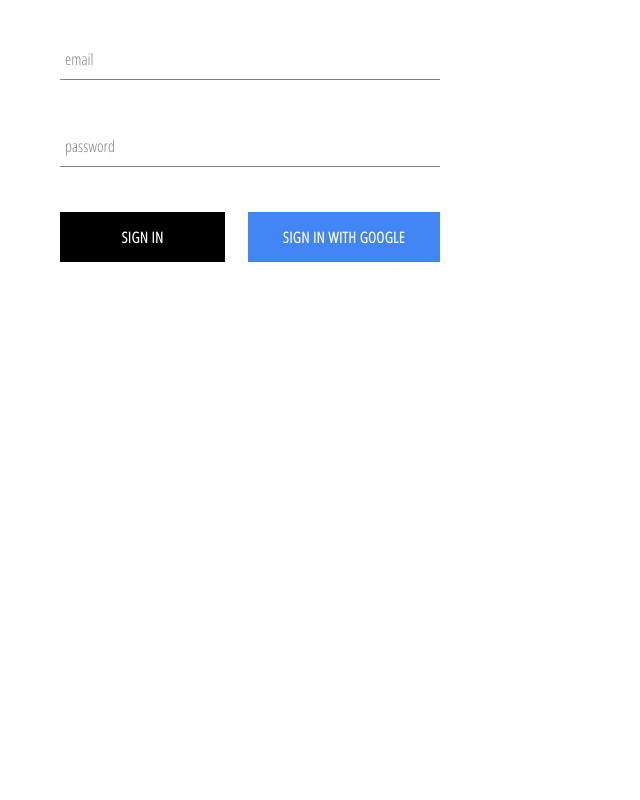
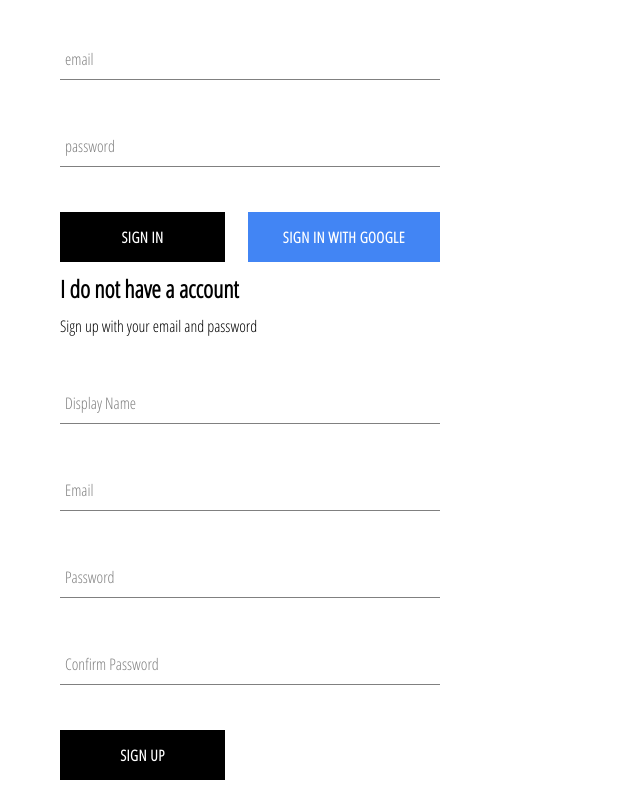
Before and after one commit to andrewhigton/ecomm-clothes, a React (Create React App) app: page /signin in a window 1280 px wide. Shown: the part 217-1017 px from the top of the page, without its empty margins (0-640 px from the left). Before the commit the page ends 800 px from the top, so only its background shows below. Built offline with nearby package versions, Linux system fonts and the light colour scheme; no server answers.

Commit message:
added signin and signup to firebase

```diff
--- a/src/App.js
+++ b/src/App.js
@@ -5,7 +5,7 @@
 import ShopPage from './page/shop/shop.component.jsx';
 import Header from './components/header/header.component';
 import SignInAndSignUpPage from './page/sign-in-sign-up/sign-in-sign-up.component';
-import { auth } from './firebase/firebase.utils';
+import { auth, createUserProfileDocument } from './firebase/firebase.utils';
 
 class App extends React.Component {
   constructor() {
@@ -16,19 +16,30 @@
     }
   }
 
-
+  unsubscribeFromAuth = null;
 
   componentDidMount() {
-    this.unsubscribeFromAuth = auth.onAuthStateChanged(user => {
-      this.setState({ currentUser: user });
-      console.log(user);
+    this.unsubscribeFromAuth = auth.onAuthStateChanged(async userAuth => {
+      if(userAuth) {
+        const userRef = await createUserProfileDocument(userAuth);
+        userRef.onSnapshot(snapShot => {
+          this.setState({
+            currentUser: {
+              id: snapShot.id,
+              ...snapShot.data()
+            }
+          })
+          console.log(this.state)
+        })
+      }
+      this.setState({ currentUser: userAuth });
+      //console.log(user);
     });
   }
 
-  compoentWillUnmount() {
+  componentWillUnmount() {
     this.unsubscribeFromAuth();
   }
-
 
   render() {
       return (
@@ -41,6 +52,7 @@
           </Switch>
         </div>
       );
-  }
+    }
 }
+
 export default App;
--- a/src/components/sign-in/sign-in.component.jsx
+++ b/src/components/sign-in/sign-in.component.jsx
@@ -2,7 +2,7 @@
 import './sign-in.styles.scss';
 import FormInput from '../form-input/form-input.component';
 import CustomButton from '../custom-button/custom-button.component';
-import { signInWithGoogle } from '../../firebase/firebase.utils';
+import {auth, signInWithGoogle } from '../../firebase/firebase.utils';
 import './sign-in.styles.scss';
 
 class SignIn extends React.Component {
@@ -15,9 +15,16 @@
 	};
 }
 
-handleSubmit = event => {
+handleSubmit = async event => {
 	event.preventDefault();
-	this.setState({ email: '', password: '' })
+	const { email, password } = this.state;
+
+	try {
+		await auth.signInWithEmailAndPassword(email, password);
+		this.setState({ email: '', password: '' })
+	} catch(error) {
+		console.log(error)
+	}
 }
 
 handleChange = event => {
--- /dev/null
+++ b/src/components/sign-up/sign-up.component.jsx
@@ -0,0 +1,196 @@
+import React from 'react';
+
+import FormInput from '../form-input/form-input.component';
+import CustomButton from '../custom-button/custom-button.component';
+
+import { auth, createUserProfileDocument } from '../../firebase/firebase.utils';
+
+import './sign-up.styles.scss';
+
+class SignUp extends React.Component {
+  constructor() {
+    super();
+
+    this.state = {
+      displayName: '',
+      email: '',
+      password: '',
+      confirmPassword: ''
+    };
+  }
+
+  handleSubmit = async event => {
+    event.preventDefault();
+
+    const { displayName, email, password, confirmPassword } = this.state;
+
+    if (password !== confirmPassword) {
+      alert("passwords don't match");
+      return;
+    }
+
+    try {
+      const { user } = await auth.createUserWithEmailAndPassword(
+        email,
+        password
+      );
+
+      await createUserProfileDocument(user, { displayName });
+
+      this.setState({
+        displayName: '',
+        email: '',
+        password: '',
+        confirmPassword: ''
+      });
+    } catch (error) {
+      console.error(error);
+    }
+  };
+
+  handleChange = event => {
+    const { name, value } = event.target;
+
+    this.setState({ [name]: value });
+  };
+
+  render() {
+    const { displayName, email, password, confirmPassword } = this.state;
+    return (
+      <div className='sign-up'>
+        <h2 className='title'>I do not have a account</h2>
+        <span>Sign up with your email and password</span>
+        <form className='sign-up-form' onSubmit={this.handleSubmit}>
+          <FormInput
+            type='text'
+            name='displayName'
+            value={displayName}
+            onChange={this.handleChange}
+            label='Display Name'
+            required
+          />
+          <FormInput
+            type='email'
+            name='email'
+            value={email}
+            onChange={this.handleChange}
+            label='Email'
+            required
+          />
+          <FormInput
+            type='password'
+            name='password'
+            value={password}
+            onChange={this.handleChange}
+            label='Password'
+            required
+          />
+          <FormInput
+            type='password'
+            name='confirmPassword'
+            value={confirmPassword}
+            onChange={this.handleChange}
+            label='Confirm Password'
+            required
+          />
+          <CustomButton type='submit'>SIGN UP</CustomButton>
+        </form>
+      </div>
+    );
+  }
+}
+
+export default SignUp;
+
+// import React from 'react';
+// import FormInput from '../form-input/form-input.component';
+// import CustomButton from '../custom-button/custom-button.component';
+// import { auth, createUserProfileDocument } from '../../firebase/firebase.utils';
+// import './sign-up.styles.scss';
+
+// class SignUp extends React.Component {
+// 	constructor(){
+// 		super();
+
+// 		this.state = {
+// 			displayName: '',
+// 			email: '',
+// 			password: '',
+// 			confirmPassword: ''
+// 		};
+// 	}
+
+// 	handleSubmit = async event => {
+// 		event.preventDefault();
+// 		const { displayName, email, password, confirmPassword } = this.state;
+// 		if(password !== confirmPassword) {
+// 			alert('passwords don\'t match')
+// 			return;
+// 		}
+// 		try {
+// 			const { user } = await auth.createUserWithEmailAndPassword(email, password);
+// 			await createUserProfileDocument(user, { displayName });
+// 			this.setState({
+// 				displayName: '',
+// 				email: '',
+// 				password: '',
+// 				confirmPassword: ''
+// 			});
+// 		} catch(error) {
+// 			console.error(error);
+// 		}
+// 	}
+
+// 	handleChange = event => {
+//     const { name, value } = event.target;
+
+//     this.setState({ [name]: value });
+//   	};
+
+// 	render() {
+// 		const { displayName, email, password, confirmPassword } = this.state;
+// 		return(
+// 		<div className='sign-up'>
+// 			<h2 className='title'>I do not have an account</h2>
+// 			<span>Sign up with your email and password</span>
+// 				<form className='sign-up-form' onSubmit={this.handleSubmit}>
+// 					<FormInput
+// 					type='text'
+// 					name='displayName'
+// 					value={displayName}
+// 					onChange={this.handleChange}
+// 					label='Display Name'
+// 					required
+// 					/>
+// 					<FormInput
+// 					type='email'
+// 					name='email'
+// 					value={email}
+// 					onChange={this.handleChange}
+// 					label='Email'
+// 					required
+// 					/>
+// 					<FormInput
+// 					type='password'
+// 					name='password'
+// 					value={password}
+// 					onChange={this.handleChange}
+// 					label='Password'
+// 					required
+// 					/>
+// 					<FormInput
+// 					type='password'
+// 					name='confirmPassword'
+// 					value={confirmPassword}
+// 					onChange={this.handleChange}
+// 					label='Confirm Password'
+// 					required
+// 					/>
+// 					<CustomButton type='submit'>Sign up</CustomButton>
+// 				</form>
+// 		</div>
+// 		)
+// 	}
+// }
+
+// export default SignUp;
--- /dev/null
+++ b/src/components/sign-up/sign-up.styles.scss
@@ -0,0 +1,9 @@
+.sign-up {
+  display: flex;
+  flex-direction: column;
+  width: 380px;
+
+  .title {
+    margin: 10px 0;
+  }
+}
--- a/src/firebase/firebase.utils.js
+++ b/src/firebase/firebase.utils.js
@@ -13,7 +13,34 @@
     measurementId: "G-1EWXGR02TE"
   };
 
+
+
 firebase.initializeApp(config);
+
+export const createUserProfileDocument = async (userAuth, additionalData) => {
+  if (!userAuth) return;
+
+  const userRef = firestore.doc(`users/${userAuth.uid}`);
+
+  const snapShot = await userRef.get();
+
+  if (!snapShot.exists) {
+    const { displayName, email } = userAuth;
+    const createdAt = new Date();
+    try {
+      await userRef.set({
+        displayName,
+        email,
+        createdAt,
+        ...additionalData
+      });
+    } catch (error) {
+      console.log('error creating user', error.message);
+    }
+  }
+
+  return userRef;
+};
 
 export const auth = firebase.auth();
 export const firestore = firebase.firestore();
@@ -23,3 +50,37 @@
 export const signInWithGoogle = () => auth.signInWithPopup(provider);
 
 export default firebase;
+
+// export const createUserProfileDocument = async(userAuth, additionalData ) => {
+// 	if(!userAuth) return;
+
+// 	const userRef = firestore.doc(`users/${userAuth.uid}`);
+// 		// 'users/128sdfsdfrg')
+// 	const snapShot = await userRef.get();
+// 	if(!snapShot.exists) {
+// 		const { displayName, email } = userAuth;
+// 		const createdAt = new Date();
+// 		try {
+// 			await userRef.set({
+// 				displayName,
+// 				email,
+// 				createdAt,
+// 				...additionalData
+// 			})
+// 		} catch(error) {
+// 			console.log('error creating user', error.message);
+// 		}
+// 	}	//console.log(snapShot);
+// return userRef;
+// }
+
+// firebase.initializeApp(config);
+
+// export const auth = firebase.auth();
+// export const firestore = firebase.firestore();
+
+// const provider = new firebase.auth.GoogleAuthProvider();
+// provider.setCustomParameters({ prompt: 'select_account' });
+// export const signInWithGoogle = () => auth.signInWithPopup(provider);
+
+// export default firebase;
--- a/src/page/sign-in-sign-up/sign-in-sign-up.component.jsx
+++ b/src/page/sign-in-sign-up/sign-in-sign-up.component.jsx
@@ -1,10 +1,12 @@
 import React from 'react';
 import './sign-in-sign-up.styles.scss';
 import SignIn from '../../components/sign-in/sign-in.component';
+import SignUp from '../../components/sign-up/sign-up.component';
 
 const SignInAndSignUpPage = () => (
 	<div className='sign-in-sign-up'>
 		<SignIn />
+		<SignUp />
 	</div>
 )
 
--- a/src/page/sign-in-sign-up/sign-in-sign-up.styles.scss
+++ b/src/page/sign-in-sign-up/sign-in-sign-up.styles.scss
@@ -0,0 +1,6 @@
+.sign-in-and-sign-up {
+  width: 850px;
+  display: flex;
+  justify-content: space-between;
+  margin: 30px auto;
+}
```
